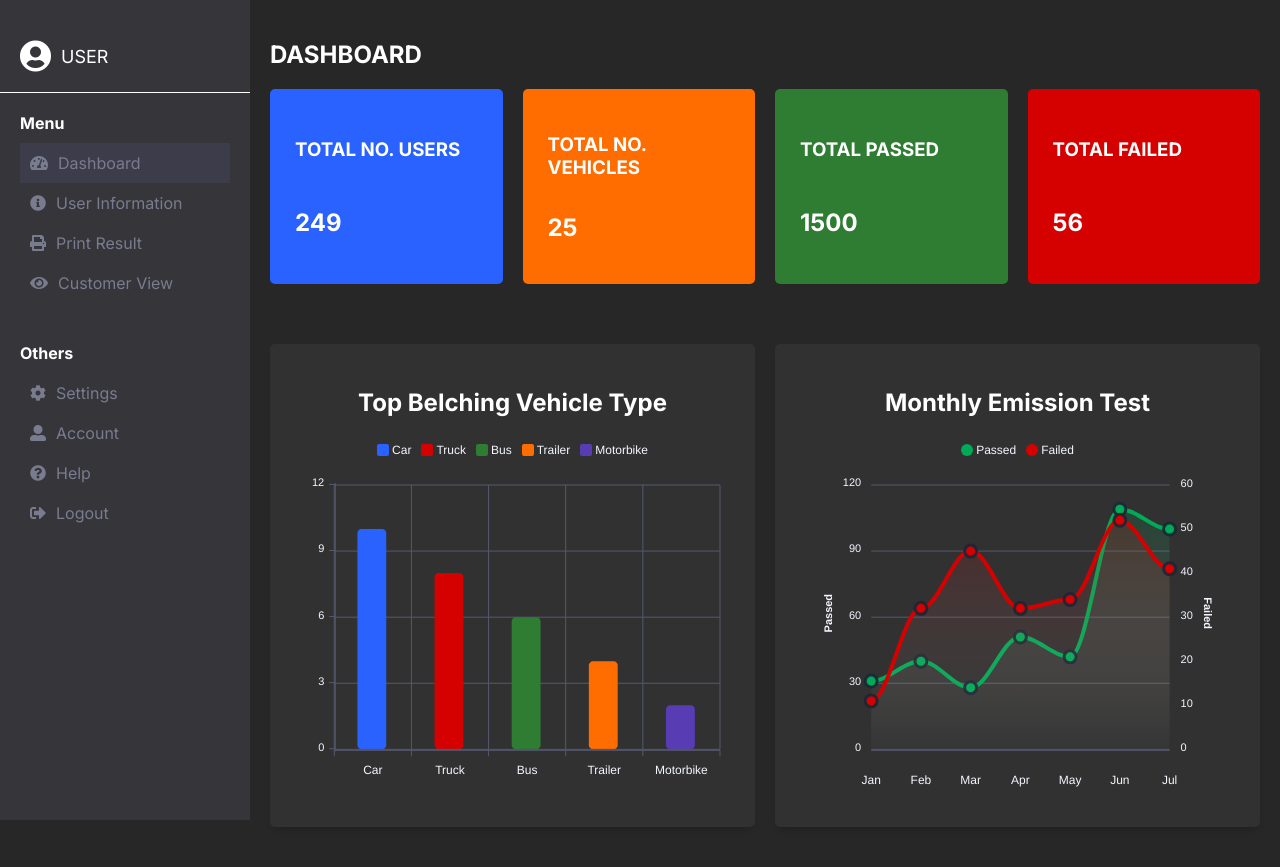
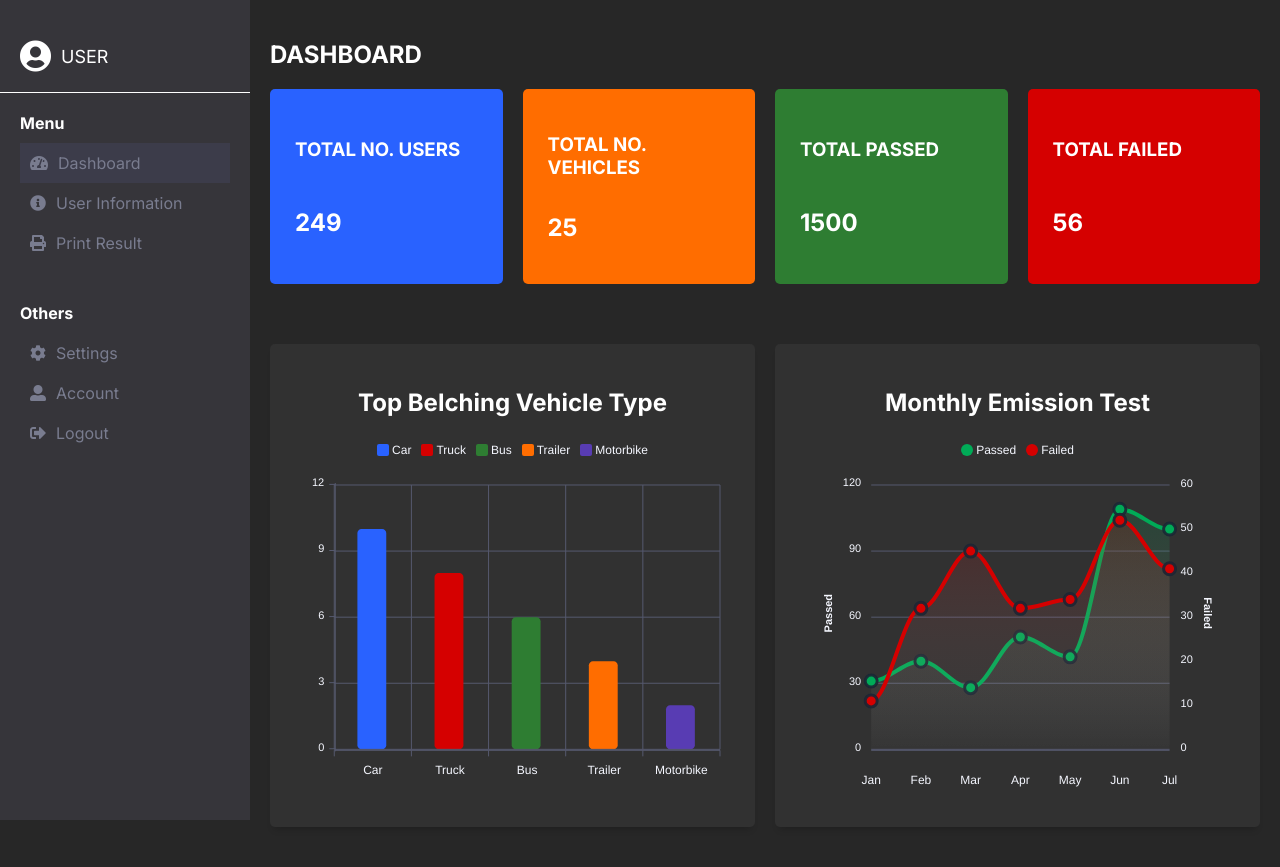
Before and after one commit to Ranssuu/emissiontestproject, a PHP site: page /Home.php in a window 1280 px wide. Run offline with PHP 8.4, Linux system fonts and the light colour scheme; some libraries are stand-ins or nearby versions.

Commit message:
remove unecessary

```diff
--- a/Home.php
+++ b/Home.php
@@ -20,7 +20,6 @@
         <li class="active"><a href="#"><i class="fas fa-tachometer-alt"></i>Dashboard</a></li>
         <li><a href="userlist.php"><i class="fas fa-info-circle"></i>User Information</a></li>
         <li><a href="#"><i class="fas fa-print"></i>Print Result</a></li>
-        <li><a href="#"><i class="fas fa-eye"></i>Customer View</a></li>
       </ul>
     </div>
     <div class="other-section">
@@ -28,7 +27,6 @@
       <ul>
         <li><a href="#"><i class="fas fa-cog"></i>Settings</a></li>
         <li><a href="#"><i class="fas fa-user-alt"></i>Account</a></li>
-        <li><a href="#"><i class="fas fa-question-circle"></i>Help</a></li>
         <li><a href="#"><i class="fas fa-sign-out-alt"></i>Logout</a></li>
       </ul>
     </div>
--- a/Userlist.php
+++ b/Userlist.php
@@ -20,7 +20,6 @@
         <li><a href="home.php"><i class="fas fa-tachometer-alt"></i>Dashboard</a></li>
         <li class="active"><a href="#"><i class="fas fa-info-circle"></i>User Information</a></li>
         <li><a href="#"><i class="fas fa-print"></i>Print Result</a></li>
-        <li><a href="#"><i class="fas fa-eye"></i>Customer View</a></li>
       </ul>
     </div>
     <div class="other-section">
@@ -28,7 +27,6 @@
       <ul>
         <li><a href="#"><i class="fas fa-cog"></i>Settings</a></li>
         <li><a href="#"><i class="fas fa-user-alt"></i>Account</a></li>
-        <li><a href="#"><i class="fas fa-question-circle"></i>Help</a></li>
         <li><a href="#"><i class="fas fa-sign-out-alt"></i>Logout</a></li>
       </ul>
     </div>
```
